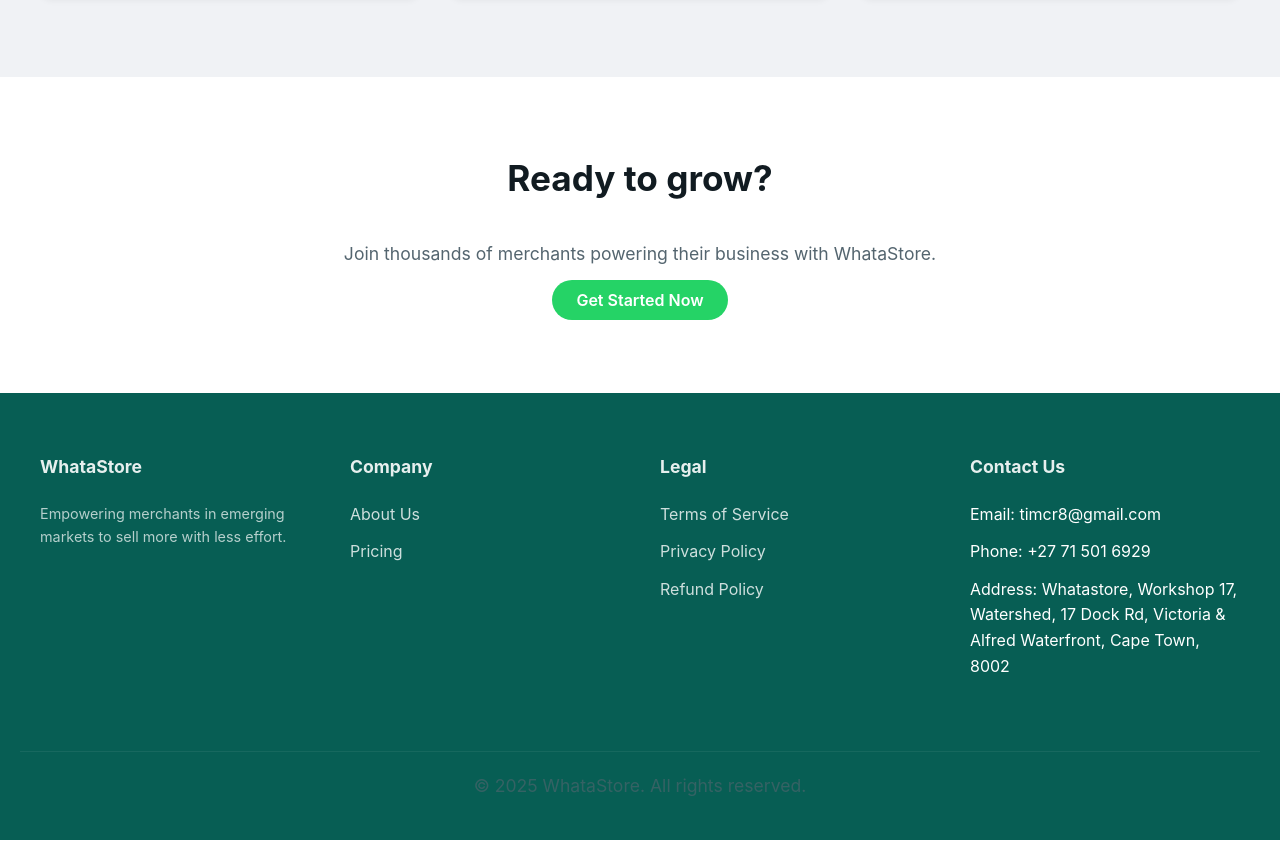
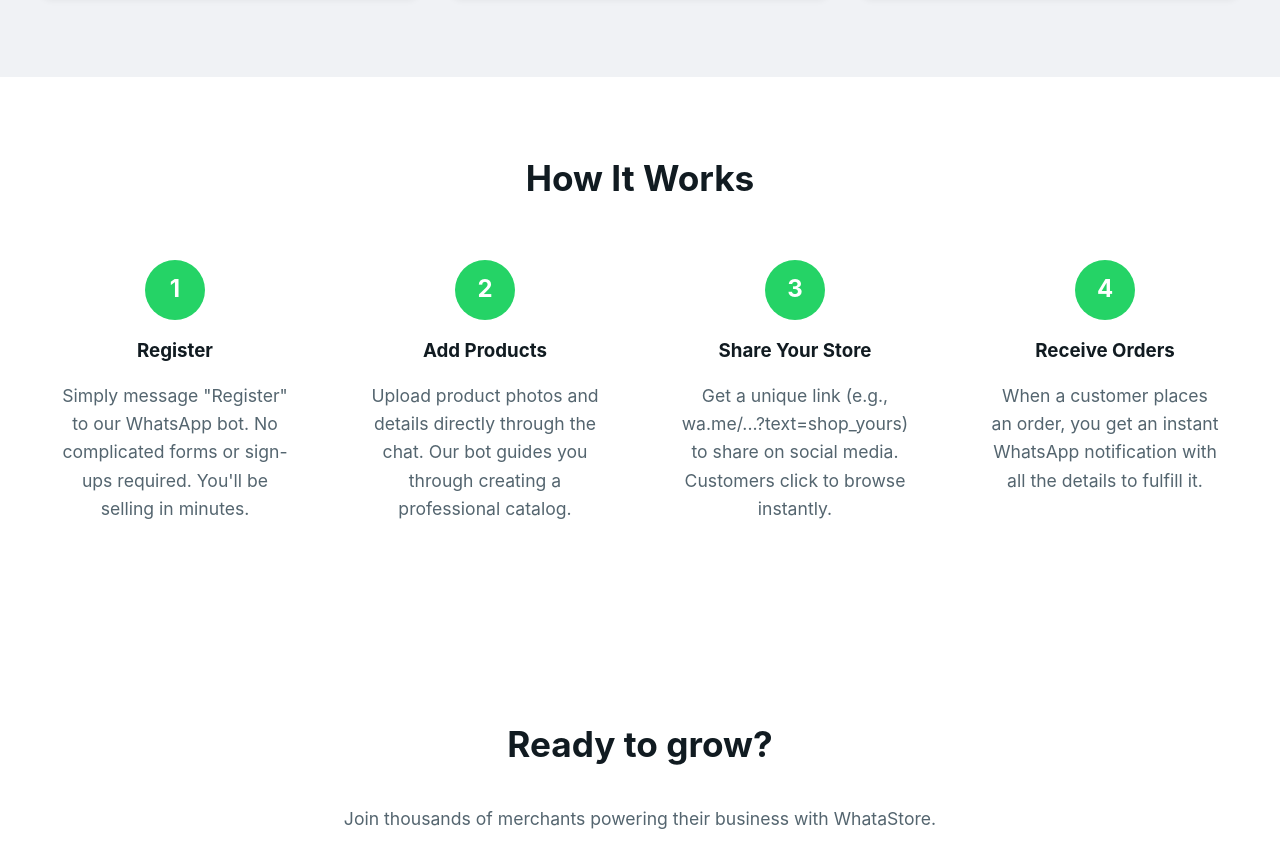
Before and after one commit to TimothyCr/WhatastoreWeb, a plain HTML site: page index.html in a window 1280 px wide. Shown: the part 947-1789 px from the top of the page. Drawn offline with Linux system fonts and the light colour scheme.

Commit message:
fix: retry deployment of content enhancements

```diff
--- a/index.html
+++ b/index.html
@@ -71,6 +71,39 @@
             </div>
         </section>
 
+        <!-- How It Works Section -->
+        <section id="how-it-works">
+            <div class="container">
+                <h2 class="text-center">How It Works</h2>
+                <div class="steps-grid">
+                    <div class="step-card">
+                        <div class="step-number">1</div>
+                        <h3>Register</h3>
+                        <p>Simply message "Register" to our WhatsApp bot. No complicated forms or sign-ups required.
+                            You'll be selling in minutes.</p>
+                    </div>
+                    <div class="step-card">
+                        <div class="step-number">2</div>
+                        <h3>Add Products</h3>
+                        <p>Upload product photos and details directly through the chat. Our bot guides you through
+                            creating a professional catalog.</p>
+                    </div>
+                    <div class="step-card">
+                        <div class="step-number">3</div>
+                        <h3>Share Your Store</h3>
+                        <p>Get a unique link (e.g., wa.me/...?text=shop_yours) to share on social media. Customers click
+                            to browse instantly.</p>
+                    </div>
+                    <div class="step-card">
+                        <div class="step-number">4</div>
+                        <h3>Receive Orders</h3>
+                        <p>When a customer places an order, you get an instant WhatsApp notification with all the
+                            details to fulfill it.</p>
+                    </div>
+                </div>
+            </div>
+        </section>
+
         <!-- Contact Section -->
         <section id="contact">
             <div class="container text-center">
--- a/style.css
+++ b/style.css
@@ -1,5 +1,6 @@
 :root {
-    --primary: #25D366; /* WhatsApp Green */
+    --primary: #25D366;
+    /* WhatsApp Green */
     --primary-dark: #128C7E;
     --secondary: #075E54;
     --text: #111b21;
@@ -39,7 +40,7 @@
 header {
     background: var(--white);
     height: var(--header-height);
-    box-shadow: 0 2px 4px rgba(0,0,0,0.05);
+    box-shadow: 0 2px 4px rgba(0, 0, 0, 0.05);
     position: fixed;
     width: 100%;
     top: 0;
@@ -75,7 +76,8 @@
     color: var(--text-light);
 }
 
-.nav-links a:hover, .nav-links a.active {
+.nav-links a:hover,
+.nav-links a.active {
     color: var(--primary-dark);
 }
 
@@ -102,7 +104,8 @@
 /* Main Content */
 main {
     margin-top: var(--header-height);
-    min-height: calc(100vh - var(--header-height) - 300px); /* Adjust for footer */
+    min-height: calc(100vh - var(--header-height) - 300px);
+    /* Adjust for footer */
 }
 
 section {
@@ -114,7 +117,9 @@
     margin: 0 auto;
 }
 
-h1, h2, h3 {
+h1,
+h2,
+h3 {
     line-height: 1.2;
     margin-bottom: 20px;
     color: var(--text);
@@ -135,6 +140,33 @@
     margin-bottom: 20px;
     color: var(--text-light);
     font-size: 1.1rem;
+}
+
+/* Steps Grid */
+.steps-grid {
+    display: grid;
+    grid-template-columns: repeat(auto-fit, minmax(250px, 1fr));
+    gap: 40px;
+    margin-top: 40px;
+}
+
+.step-card {
+    text-align: center;
+    padding: 20px;
+}
+
+.step-number {
+    width: 60px;
+    height: 60px;
+    background: var(--primary);
+    color: white;
+    border-radius: 50%;
+    display: flex;
+    align-items: center;
+    justify-content: center;
+    font-size: 1.5rem;
+    font-weight: 700;
+    margin: 0 auto 20px;
 }
 
 /* Footer */
@@ -174,18 +206,25 @@
     text-align: center;
     margin-top: 60px;
     padding-top: 20px;
-    border-top: 1px solid rgba(255,255,255,0.1);
+    border-top: 1px solid rgba(255, 255, 255, 0.1);
     opacity: 0.6;
     font-size: 0.9rem;
 }
 
 /* Utilities */
-.text-center { text-align: center; }
-.bg-alt { background-color: var(--bg-alt); }
+.text-center {
+    text-align: center;
+}
+
+.bg-alt {
+    background-color: var(--bg-alt);
+}
 
 /* Responsive */
 @media (max-width: 768px) {
-    .menu-toggle { display: block; }
+    .menu-toggle {
+        display: block;
+    }
 
     .nav-links {
         display: none;
@@ -196,12 +235,14 @@
         background: var(--white);
         flex-direction: column;
         padding: 20px;
-        box-shadow: 0 4px 6px rgba(0,0,0,0.1);
+        box-shadow: 0 4px 6px rgba(0, 0, 0, 0.1);
     }
 
     .nav-links.active {
         display: flex;
     }
 
-    h1 { font-size: 2.2rem; }
+    h1 {
+        font-size: 2.2rem;
+    }
 }
```
